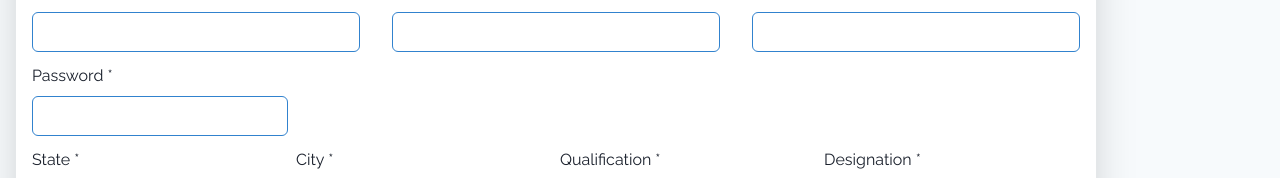
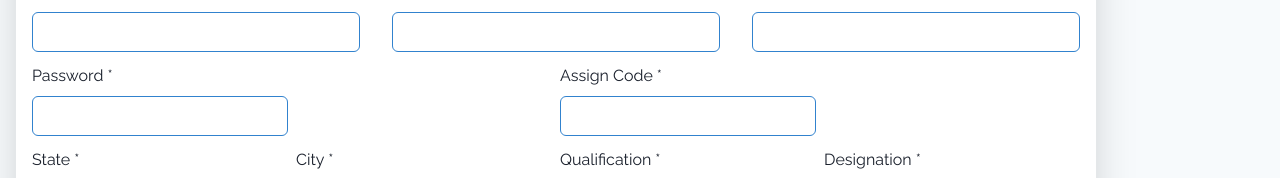
Before and after one commit to dhruvm420/reactProject, a React (Vite) app: page /createDistrict in a window 1280 px wide. Shown: the part 423-601 px from the top of the page. Built offline with nearby package versions, Linux system fonts and the light colour scheme; no server answers.

Commit message:
fixed create form

```diff
--- a/src/components/actionButtons/editForm.jsx
+++ b/src/components/actionButtons/editForm.jsx
@@ -342,7 +342,7 @@ export default function EditForm(props) {
               onChange={handleInputChange}
             />
           </FormControl>
-          {changeProfilePic === true ? (
+          {/* {changeProfilePic === true ? (
             <FormControl>
               <FormLabel>Profile Picture</FormLabel>
               <Input type="file" onChange={handleFileChange} accept="image/*" />
@@ -358,7 +358,7 @@ export default function EditForm(props) {
             >
               Change Profile Picture
             </Button>
-          )}
+          )} */}
 
           <Button type="submit" mt={4} colorScheme="blue" w="12vw" mx="auto">
             Submit
--- a/src/routes/Forms/createDistrict.jsx
+++ b/src/routes/Forms/createDistrict.jsx
@@ -310,6 +310,17 @@ export default function CreateDistrict() {
                 required
               />
             </FormControl>
+            <FormControl>
+              <FormLabel>Assign Code *</FormLabel>
+              <Input
+                type="text"
+                name="assignCode"
+                border="1px"
+                w="20vw"
+                borderColor="blue.500"
+                required
+              />
+            </FormControl>
           </HStack>
           <HStack>
             <FormControl>
--- a/src/routes/Forms/createPanchayat.jsx
+++ b/src/routes/Forms/createPanchayat.jsx
@@ -376,6 +376,17 @@ export default function CreatePanchayat() {
                 required
               />
             </FormControl>
+            <FormControl>
+              <FormLabel>Assign Code *</FormLabel>
+              <Input
+                type="text"
+                name="assignCode"
+                border="1px"
+                w="20vw"
+                borderColor="blue.500"
+                required
+              />
+            </FormControl>
           </HStack>
           <HStack>
             <FormControl>
--- a/src/routes/Forms/createState.jsx
+++ b/src/routes/Forms/createState.jsx
@@ -210,6 +210,17 @@ const CreateState = () => {
                 required
               />
             </FormControl>
+            <FormControl>
+              <FormLabel>Assign Code *</FormLabel>
+              <Input
+                type="text"
+                name="assignCode"
+                border="1px"
+                w="20vw"
+                borderColor="blue.500"
+                required
+              />
+            </FormControl>
           </HStack>
           <HStack>
             <FormControl>
--- a/src/routes/Forms/createTehsil.jsx
+++ b/src/routes/Forms/createTehsil.jsx
@@ -317,6 +317,17 @@ export default function CreateTehsil() {
                 required
               />
             </FormControl>
+            <FormControl>
+              <FormLabel>Assign Code *</FormLabel>
+              <Input
+                type="text"
+                name="assignCode"
+                border="1px"
+                w="20vw"
+                borderColor="blue.500"
+                required
+              />
+            </FormControl>
           </HStack>
           <HStack>
             <FormControl>
```
